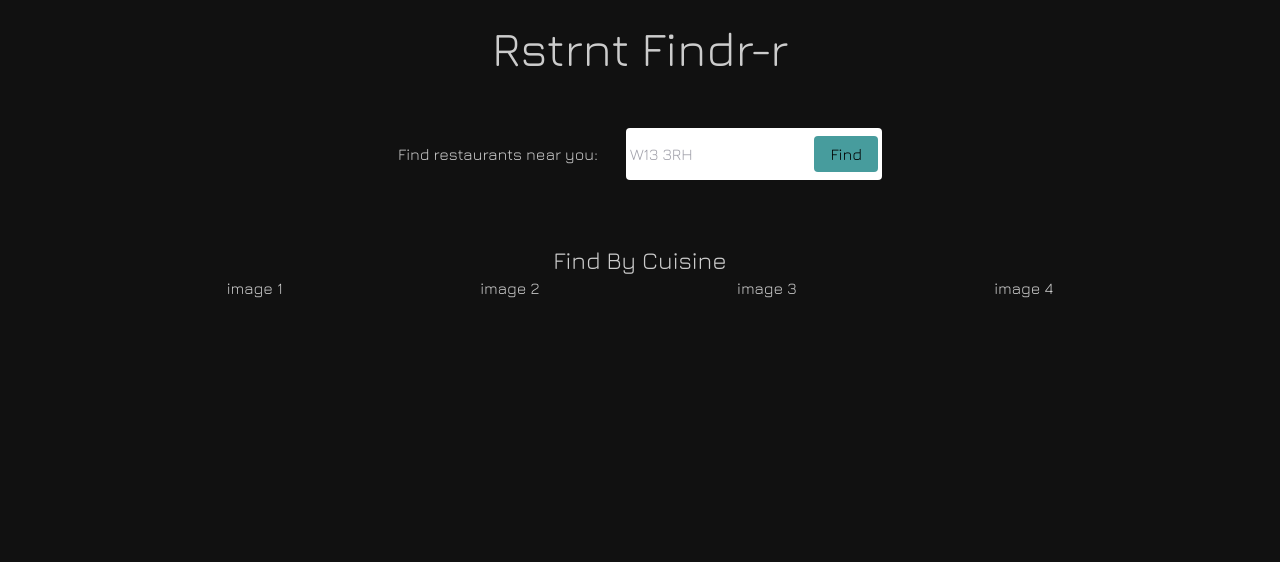
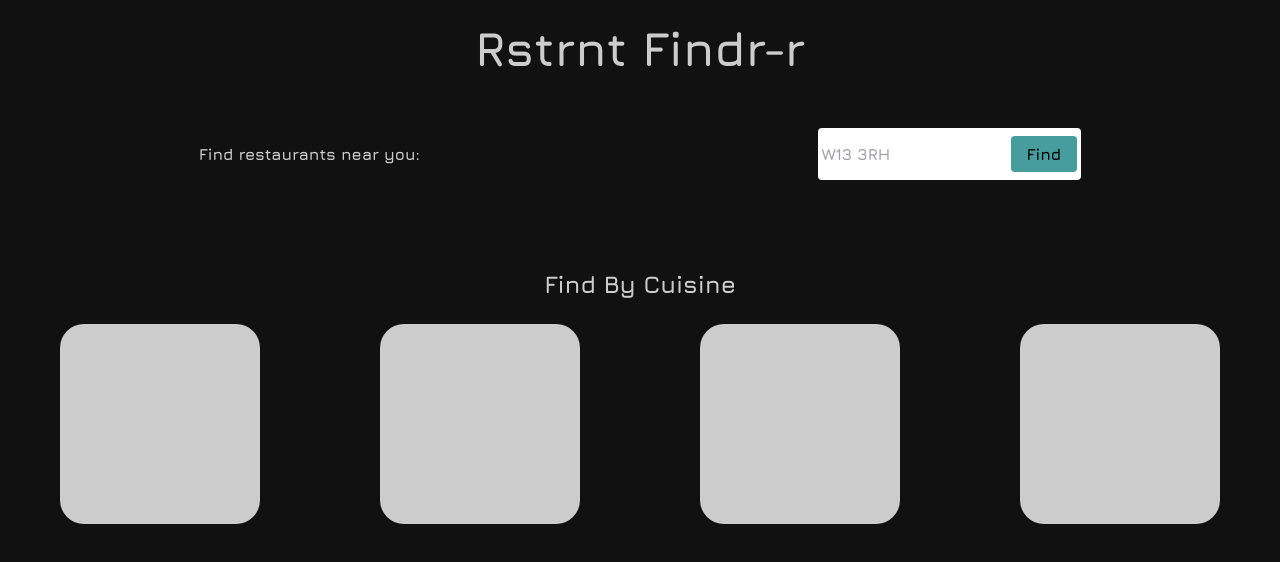
Before and after one commit to Dhara-95/Rstrnt_Findr-r, a React (Create React App) app: page / in a window 1280 px wide. Shown: the top 562 px of the page. Built offline with nearby package versions, Linux system fonts and the light colour scheme.

Commit message:
Added css styling to find by cuisine boxes

```diff
--- a/public/index.html
+++ b/public/index.html
@@ -10,11 +10,8 @@
       content="Web site created using create-react-app"
     />
     <link rel="apple-touch-icon" href="%PUBLIC_URL%/logo192.png" />
-    <link rel="preconnect" href="https://fonts.gstatic.com" />
-    <link
-      href="https://fonts.googleapis.com/css2?family=Jura&display=swap"
-      rel="stylesheet"
-    />
+    <link rel="preconnect" href="https://fonts.gstatic.com">
+    <link href="https://fonts.googleapis.com/css2?family=Jura:wght@700&display=swap" rel="stylesheet">
     <!--
       manifest.json provides metadata used when your web app is installed on a
       user's mobile device or desktop. See https://developers.google.com/web/fundamentals/web-app-manifest/
--- a/src/App.js
+++ b/src/App.js
@@ -1,7 +1,10 @@
-import React from "react";
+import React, { useState } from 'react';
 import "./App.css";
 
 function App() {
+
+  const [imageArray, updateImageArray] = useState(['image 1', 'image 2', 'image 3', 'image 4']);
+
   return (
     <div className="App container w-4/5">
       <h1 className="text-5xl text-grey py-6">Rstrnt Findr-r</h1>
@@ -26,12 +29,13 @@ function App() {
       </div>
 
       <div className="py-8">
-        <h2 className="text-2xl text-grey">Find By Cuisine</h2>
+        <h2 className="text-2xl text-grey p-6">Find By Cuisine</h2>
         <div className="image-container text-grey flex justify-around">
-          <div>image 1</div>
-          <div>image 2</div>
-          <div>image 3</div>
-          <div>image 4</div>
+         {imageArray.map(image => {
+           return(
+             <div className="w-200px h-200px bg-grey rounded-3xl">{image}</div>
+           )
+         } )}
         </div>
       </div>
     </div>
--- a/tailwind.config.js
+++ b/tailwind.config.js
@@ -19,5 +19,11 @@ module.exports = {
     container: {
       center: true,
     },
+    height: {
+      '200px': '200px'
+    },
+    width: {
+      '200px': '200px'
+    }
   },
 };
```
Also changed, not shown: 1 other file (tests, documents, lock files or other folders).
